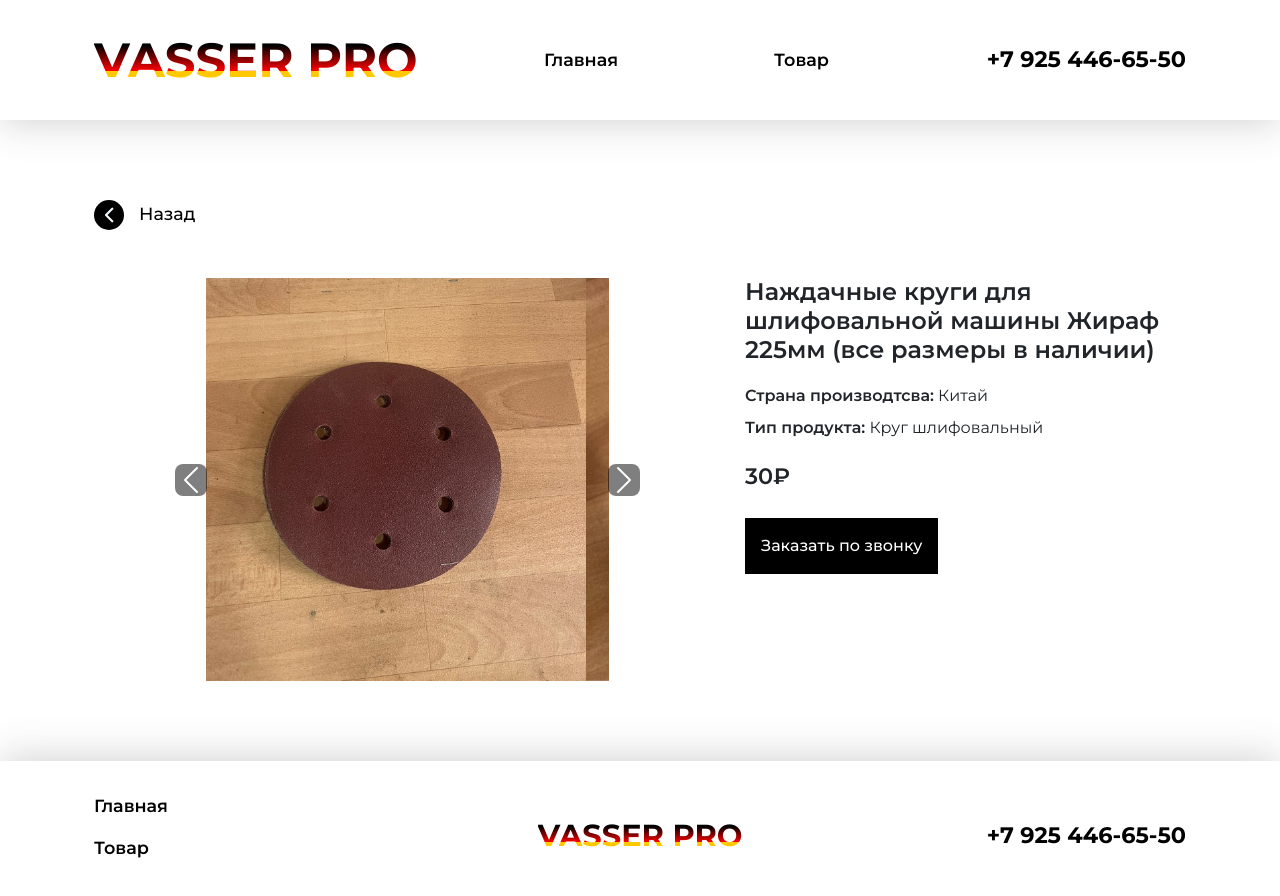
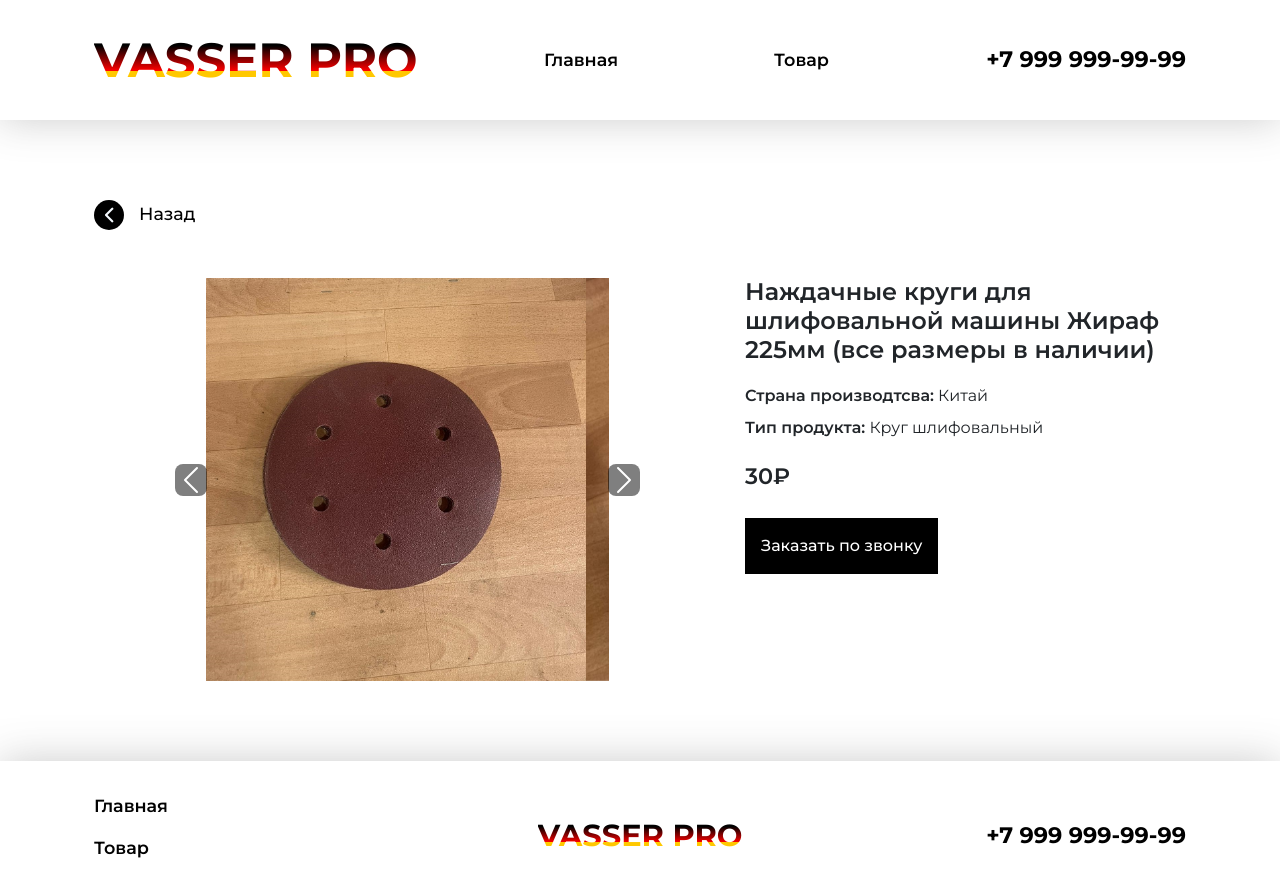
Before and after one commit to EricPaytyan/VasserPro, a plain HTML site: page product8.html in a window 1280 px wide. Drawn offline with nearby package versions, Linux system fonts and the light colour scheme.

Commit message:
Update product8.html

```diff
--- a/product8.html
+++ b/product8.html
@@ -9,20 +9,6 @@
     <link rel="stylesheet" href="css/style.css">
 </head>
 <body>
-    <!-- Как переносить свойства из обычных стилей в "медиа"
-        1. Копируем цсс-правило из обычных стилей и вставляем тут же рядом
-        2. У ВЕРХНЕГО меняем все стили на телефоные
-        3. У НИЖНЕГО убираем все свойства которые НЕ меняются, и добавлям НУЖНЫЕ свойства
-        4. Переносим НИЖНЕЕ правило в следующее медиа
-        5. Проверяем, подходит ли оно туда. Если результат не устраивает, то вощвращаемся на пункт 4.
-
-        1. Рисуем сетку в графическом редакторе +
-        2. Создаём все крупные блоки сетки (колонки типа .col-12 без контента)
-        3. Заполняем колонки тестовым контентом, придумыаем названия секциям (классы), выделяем общие стили
-        4. Заполнем реальным контентом, дополняем общие стили
-        5. Выделяем специальные стили каждой секции
-     -->
-
     <header>
         <div class="container">
             <div class="row">
@@ -42,7 +28,7 @@
                 </div>
                 <div class="col-12 col-md-3">
                     <div class="phoneNum">
-                        <a href="tel:+79254466550" class="contactNum">+7 925 446-65-50</a>
+                        <a href="tel:+79254466550" class="contactNum">+7 999 999-99-99</a>
                     </div>
                 </div>
             </div>
@@ -128,7 +114,7 @@
                 </div>
                 <div class="col-12 col-md-4">
                     <div class="phoneNum">
-                        <a href="tel:+79254466550" class="contactNum">+7 925 446-65-50</a>
+                        <a href="tel:+79254466550" class="contactNum">+7 999 999-99-99</a>
                     </div>
                 </div>
             </div>
```
